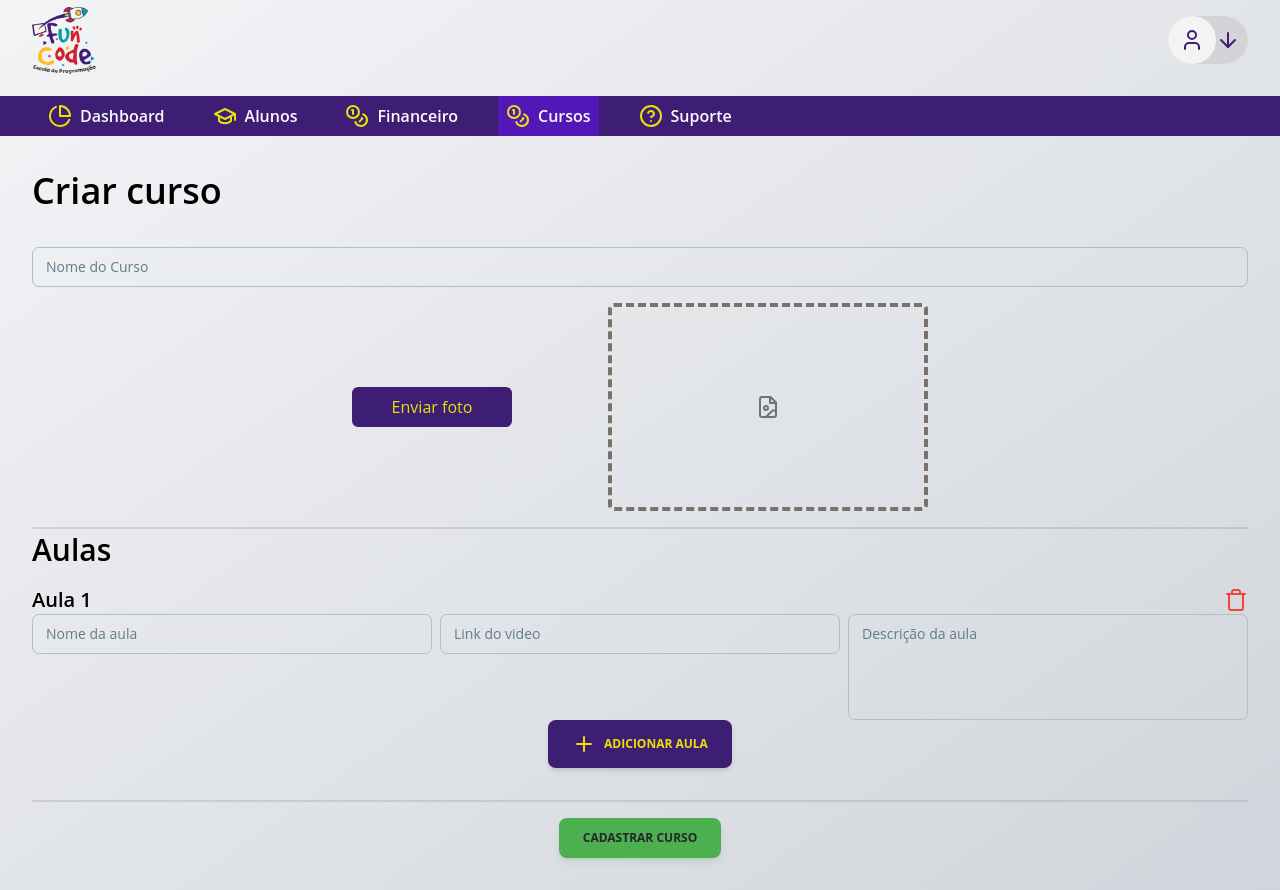
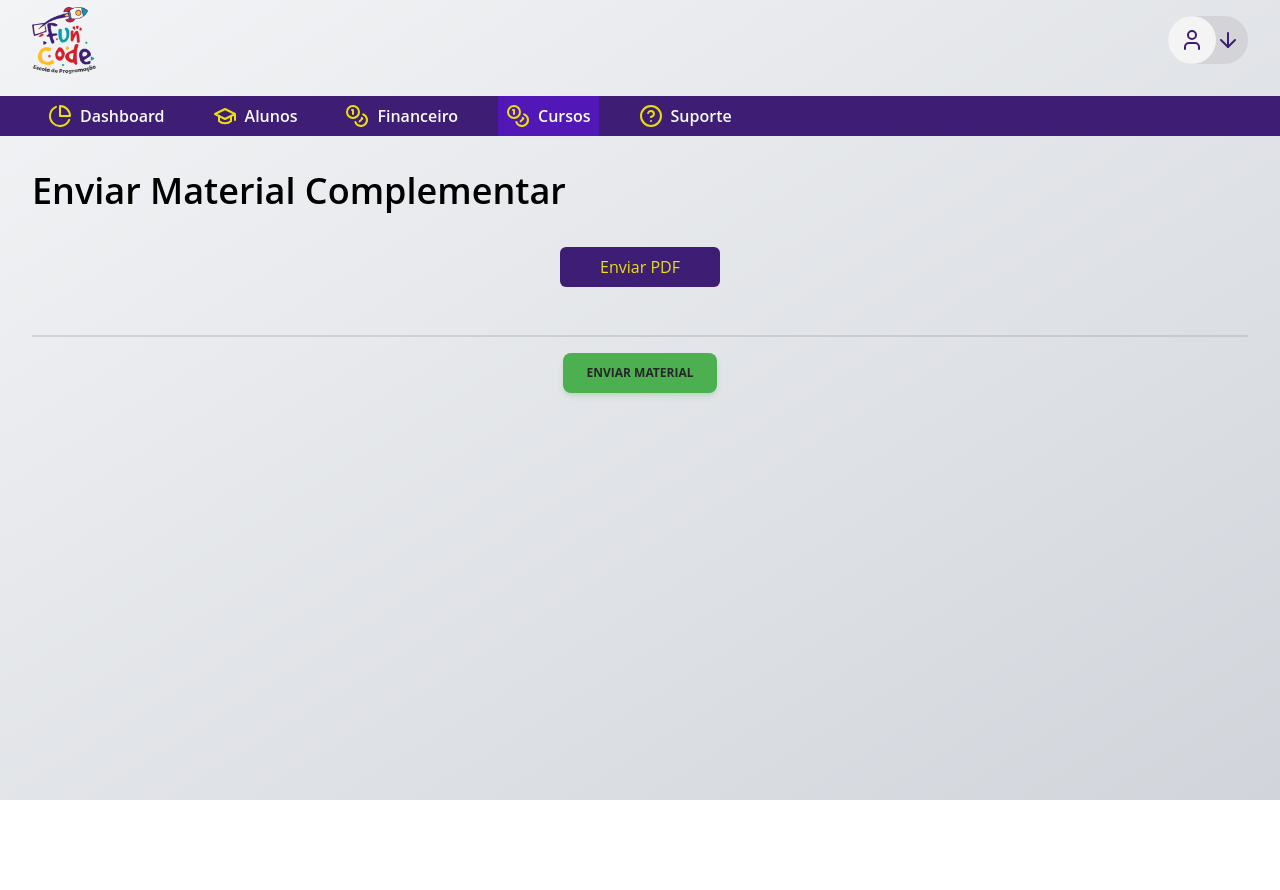
Before and after one commit to Rayan-Aguiar/FunCode_tcc, a React (Vite) app: page /admin/courses/1/add-pdf in a window 1280 px wide. After the commit the page ends 800 px from the top, so only its background shows below. Built offline with nearby package versions, Linux system fonts and the light colour scheme.

Commit message:
add pages

```diff
--- a/src/admin/components/header/index.tsx
+++ b/src/admin/components/header/index.tsx
@@ -1,18 +1,53 @@
+import { useState } from "react";
 import { ArrowDown, User } from "lucide-react";
 import Logo from "../../assets/logo.png";
 
 export default function HeaderAdmin() {
+  const [dropdownOpen, setDropdownOpen] = useState(false);
+
+  const toggleDropdown = () => {
+    setDropdownOpen(!dropdownOpen);
+  };
+
+  const closeDropdown = () => {
+    setDropdownOpen(false);
+  };
+
+  const handleArrowDownClick = () => {
+    toggleDropdown();
+  };
+
   return (
     <header className="flex items-center justify-between w-full h-20 p-8 mb-4 ">
       <div>
         <img src={Logo} alt="Logo Fun Code" className="w-16" />
       </div>
 
-      <div className="w-20 h-12 bg-zinc-300 rounded-full flex items-center">
-        <div className="w-12 h-12 bg-zinc-100 rounded-full flex items-center justify-center">
-          <User className="text-roxo" />
+      <div
+        className="relative"
+        onBlur={closeDropdown}
+      >
+        <div
+          className="w-20 h-12 bg-zinc-300 rounded-full flex items-center cursor-pointer"
+          onClick={handleArrowDownClick}
+          tabIndex={0}
+        >
+          <div className="w-12 h-12 bg-zinc-100 rounded-full flex items-center justify-center">
+            <User className="text-roxo" />
+          </div>
+          <ArrowDown className="text-roxo" />
         </div>
-        <ArrowDown className="text-roxo" />
+
+        {dropdownOpen && (
+          <div className="absolute top-14 right-0 bg-white p-2 shadow-md rounded-md">
+            <ul>
+              <li>
+
+                <button className="hover:text-roxo p-2">Sair</button>
+              </li>
+            </ul>
+          </div>
+        )}
       </div>
     </header>
   );
--- a/src/admin/views/Courses/addCoursesPDF.tsx
+++ b/src/admin/views/Courses/addCoursesPDF.tsx
@@ -1,169 +1,63 @@
 import { useLocation } from "react-router-dom";
 import HeaderAdmin from "../../components/header";
 import Navigation from "../../components/navegation";
-import { Button, Input, Textarea, Typography } from "@material-tailwind/react";
-import { FileImage, Plus, Trash } from "lucide-react";
+import { Button,   Typography } from "@material-tailwind/react";
 import { useState } from "react";
 
 export default function AddCoursePDF() {
   const location = useLocation();
   const currentPath = location.pathname;
 
-    const adicionarAula = () => {
-      setAulas([...aulas, { nome: "", linkVideo: "", descricao: "" }]);
+  const handleFileInputChange = (event: React.ChangeEvent<HTMLInputElement>) => {
+    const file = event.target.files?.[0];
+
+    if (file) {
+      const reader = new FileReader();
+
+      reader.onload = () => {
+        const base64Data = reader.result as string;
+        console.log('Arquivo convertido para base64:', base64Data);
       };
 
-    const removerAula = (index: number) => {
-      const newAulas = [...aulas];
-      newAulas.splice(index, 1);
-      setAulas(newAulas);
-    };
-
-
-    const [imagemPreview, setImagemPreview] = useState<string | undefined>(undefined);
-    const [imagemBase64, setImagemBase64] = useState<string | undefined>(undefined);
-    const [aulas, setAulas] = useState<Array<any>>([
-      { nome: "", linkVideo: "", descricao: "" },
-    ]);
-    const [formData, setFormData] = useState<any>({
-      nomeCursos: "",
-    });
-
-    const handleFileInputChange = (event: React.ChangeEvent<HTMLInputElement>) => {
-      const files = event.target.files;
-      if (files && files.length > 0) {
-        const file = files[0];
-        const reader = new FileReader();
-        reader.onload = () => {
-          if (typeof reader.result === "string") {
-            setImagemPreview(reader.result);
-            setImagemBase64(reader.result);
-          }
-        };
       reader.readAsDataURL(file);
     }
   };
 
-    const handleInputChange = (e: React.ChangeEvent<HTMLInputElement>) => {
-      const { name, value } = e.target;
-      setFormData({ ...formData, [name]: value });
-    };
-
-    const handleAulaInputChange = (
-      index: number,
-      event: React.ChangeEvent<HTMLInputElement | HTMLTextAreaElement>
-    ) => {
-      const { name, value } = event.target;
-      const newAulas = [...aulas];
-      newAulas[index][name] = value;
-      setAulas(newAulas);
-    };
-
-    const handleSubmit = (event: React.FormEvent<HTMLFormElement>) => {
-      event.preventDefault();
-
-      const dadosCurso: any = {
-        nomeCurso: formData.nomeCursos,
-        imagemBase64,
-      };
-
-      if (aulas.some(aula => aula.nome || aula.linkVideo || aula.descricao)) {
-        dadosCurso.aulas = aulas.filter(aula => aula.nome || aula.linkVideo || aula.descricao);
-      }
-
-      console.log("Dados do Curso:");
-      console.log(dadosCurso);
-    };
 
   return (
-      <div className="bg-gradient-to-br from-gray-100 to-gray-300 w-screen h-fit ">
+    <div className="bg-gradient-to-br from-gray-100 to-gray-300 w-screen min-h-screen h-fit ">
       <HeaderAdmin />
       <Navigation currentPath={currentPath} />
 
       <main className="p-8">
-          <Typography variant="h2">Criar curso</Typography>
+        <Typography variant="h2">Enviar Material Complementar</Typography>
 
         <div className="mt-8 w-full h-fit flex flex-col gap-4">
-            <Input
-              type="text"
-              name="nomeCursos"
-              label="Nome do Curso"
-              crossOrigin={undefined}
-              onChange={handleInputChange}
-            />
           <div className="flex gap-24 items-center justify-center">
             <label
               htmlFor="fileInput"
               className="bg-roxo p-2 rounded-md cursor-pointer hover:bg-roxo-normal duration-150 w-40 h-10 flex justify-center items-center text-limeyellow "
             >
-                Enviar foto
+              Enviar PDF
             </label>
             <input
               type="file"
               id="fileInput"
-                onChange={handleFileInputChange}
-                accept=".jpg, .jpeg, .png"
+              accept=".pdf"
               multiple
               className="hidden"
-              />
-              <div className="w-80 h-52 rounded-md border-4 border-stone-500 border-dashed p-4 flex justify-center items-center overflow-hidden object-cover object-center">
-                {imagemPreview ? (
-                  <img
-                    src={imagemPreview}
-                    alt="Foto Capa"
-                    className="object-cover object-center rounded-md"
-                  />
-                ) : (
-                  <FileImage className="text-zinc-500" />
-                )}
-              </div>
-            </div>
-            <div className="border-t-2 border-zinc-500/20">
-              <Typography variant="h3">Aulas</Typography>
-              <form onSubmit={handleSubmit}>
-              <div className="flex flex-col items-center">
-                {aulas.map((aula, index) => (
-                  <div className="w-full mt-4 animate-slide-down" key={index}>
-                    <div className="flex items-center justify-between">
-                      <Typography variant="h5">Aula {index + 1}</Typography>
-                      <Trash
-                        className="text-red-500 cursor-pointer hover:rotate-12 duration-150"
-                        onClick={() => removerAula(index)}
+              onChange={handleFileInputChange}
             />
           </div>
-                    <div className="flex w-full gap-2">
-                      <Input
-                        type="text"
-                        label="Nome da aula"
-                        name="nome"
-                        value={aula.nome}
-                        onChange={(e) => handleAulaInputChange(index, e)}
-                        crossOrigin={undefined}
-                      />
-                      <Input
-                        type="text"
-                        label="Link do video"
-                        name="linkVideo"
-                        value={aula.linkVideo}
-                        onChange={(e) => handleAulaInputChange(index, e)}
-                        crossOrigin={undefined}
-                      />
-                      <Textarea
-                        label="Descrição da aula"
-                        name="descricao"
-                        value={aula.descricao}
-                        onChange={(e) => handleAulaInputChange(index, e)}
-                      />
-                    </div>
-                  </div>
-                ))}
-                <Button className="bg-roxo text-limeyellow flex gap-2 items-center hover:bg-roxo-normal duration-15" onClick={adicionarAula}><Plus /> Adicionar aula</Button>
-              </div>
+
           <div className="border-t-2 border-zinc-500/20 mt-8 flex justify-center">
-                  <Button color="green" type="submit" className="mt-4 text-zinc-800 hover:-translate-y-1 duration-300">Cadastrar Curso</Button>
-
-              </div>
-              </form>
+            <Button
+              color="green"
+              type="submit"
+              className="mt-4 text-zinc-800 hover:-translate-y-1 duration-300"
+            >
+              Enviar Material
+            </Button>
           </div>
         </div>
       </main>
--- a/src/admin/views/Courses/editCourse.tsx
+++ b/src/admin/views/Courses/editCourse.tsx
@@ -91,6 +91,30 @@ export default function EditCourse() {
     console.log("Dados do Curso:");
     console.log(dadosCurso);
   };
+  const data: TableData[] = [
+    {
+      codigo: 1,
+      nomeCurso: "HTML Básico",
+      tipoCurso: "PDF",
+      status: "Ativo",
+    },
+    {
+      codigo: 2,
+      nomeCurso: "CSS Básico",
+      tipoCurso: "Video",
+      status: "Inativo",
+    },
+    {
+      codigo: 3,
+      nomeCurso: "JavaScript Básico",
+      tipoCurso: "PDF",
+      status: "Ativo",
+    },
+  ];
+
+  const primeiroCurso = data[0];
+
+  const idDoCurso = primeiroCurso.codigo;
 
   return (
     <div className="bg-gradient-to-br from-gray-100 to-gray-300 w-screen h-fit ">
@@ -102,12 +126,18 @@ export default function EditCourse() {
           <div className="flex">
             <Typography variant="h2">Editar curso</Typography>
           </div>
-          <div>
-            <Link to={`/admin/courses/#{}/add-pdf`}>
+          <div className="flex items-center gap-2">
+            <Link to={`/admin/courses/${idDoCurso}/add-pdf`}>
               <Button color="green" className="flex gap-2 items-center">
                 <FileUp /> Material Complementar
               </Button>
             </Link>
+            <Link to={`/admin/courses/${idDoCurso}/quiz`}>
+              <Button color="green" className="flex gap-2 items-center">
+                <FileUp /> Questionário
+              </Button>
+            </Link>
+
             <Button
               color="red"
               onClick={handleOpen}
--- a/src/admin/views/Courses/index.tsx
+++ b/src/admin/views/Courses/index.tsx
@@ -12,7 +12,6 @@ export default function CoursesAdmin() {
   interface TableData {
     codigo: number;
     nomeCurso: string;
-    tipoCurso: "Video" | "PDF";
     status: "Ativo" | "Inativo" | null;
   }
   const [searchTerm, setSearchTerm] = useState<string>("");
@@ -27,7 +26,7 @@ export default function CoursesAdmin() {
           <tr className="">
             <th className="p-2">Código</th>
             <th className="p-2">Nome do Curso</th>
-            <th className="p-2">Tipo</th>
+
             <th className="p-2">Status</th>
             <th className="p-2">Opções</th>
           </tr>
@@ -37,7 +36,7 @@ export default function CoursesAdmin() {
             <tr key={index} className="border-b">
               <td className="p-1">{item.codigo}</td>
               <td className="p-1">{item.nomeCurso}</td>
-              <td className="p-1">{item.tipoCurso}</td>
+
               <td className="p-1">{item.status}</td>
               <td className="p-1">
                 <Link to={`/admin/courses/edit/${item.codigo}`}>
@@ -61,24 +60,24 @@ export default function CoursesAdmin() {
     {
       codigo: 1,
       nomeCurso: "HTML Básico",
-      tipoCurso: "PDF",
+
       status: "Ativo",
     },
     {
       codigo: 2,
       nomeCurso: "CSS Básico",
-      tipoCurso: "Video",
+
       status: "Inativo",
     },
     {
       codigo: 3,
       nomeCurso: "JavaScript Básico",
-      tipoCurso: "PDF",
+
       status: "Ativo",
     },
   ];
   return (
-      <div className="bg-gradient-to-br from-gray-100 to-gray-300 w-screen h-screen ">
+      <div className="bg-gradient-to-br from-gray-100 to-gray-300 w-screen h-fit min-h-screen ">
         <HeaderAdmin />
         <Navigation currentPath={currentPath} />
         <main className="p-8">
--- /dev/null
+++ b/src/admin/views/Courses/quiz.tsx
@@ -0,0 +1,66 @@
+import { useLocation } from "react-router-dom";
+import HeaderAdmin from "../../components/header";
+import Navigation from "../../components/navegation";
+import { Button, Checkbox, Input, Typography } from "@material-tailwind/react";
+import { Plus } from "lucide-react";
+import { useState } from "react";
+
+export default function QuizAdmin() {
+  const location = useLocation();
+  const currentPath = location.pathname;
+  const [numQuestoes, setNumQuestoes] = useState(1);
+
+  const adicionarQuestao = () => {
+    setNumQuestoes(numQuestoes + 1);
+  };
+
+  const renderizarQuestoes = () => {
+    const questoes = [];
+    for (let i = 1; i <= numQuestoes; i++) {
+      questoes.push(
+        <>
+          <Input label={`Questão ${i}`} crossOrigin={undefined} />
+          <div className="flex">
+            <Checkbox label="Resposta correta" crossOrigin={undefined} />
+            <Input label="Alternativa 1" crossOrigin={undefined} />
+          </div>
+          <div className="flex">
+            <Checkbox label="Resposta correta" crossOrigin={undefined} />
+            <Input label="Alternativa 2" crossOrigin={undefined} />
+          </div>
+          <div className="flex">
+            <Checkbox label="Resposta correta" crossOrigin={undefined} />
+            <Input label="Alternativa 3" crossOrigin={undefined} />
+          </div>
+          <div className="flex">
+            <Checkbox label="Resposta correta" crossOrigin={undefined} />
+            <Input label="Alternativa 4" crossOrigin={undefined} />
+          </div>
+        </>
+      );
+    }
+    return questoes;
+  };
+
+  return (
+    <div className="bg-gradient-to-br from-gray-100 to-gray-300 w-screen min:h-scren h-fit ">
+      <HeaderAdmin />
+      <Navigation currentPath={currentPath} />
+      <main className="p-8">
+        <Typography variant="h2" className="border-b mb-4">Criar Questionário</Typography>
+
+        <div className="flex flex-col w-3/5 gap-2">
+            {renderizarQuestoes()}
+        </div>
+        <div className=" flex justify-center items-center mt-8">
+            <Button className="mt-2 flex gap-2 items-center" onClick={adicionarQuestao}><Plus/> Questão</Button>
+        </div>
+
+        <div className="border-t flex justify-center items-center mt-8">
+            <Button color="green" className="mt-2">Cadastrar questionário</Button>
+        </div>
+
+      </main>
+    </div>
+  );
+}
--- a/src/admin/views/Dashboard/index.tsx
+++ b/src/admin/views/Dashboard/index.tsx
@@ -1,9 +1,7 @@
 import {
-
   GraduationCap,
   HelpCircle,
   Landmark,
-
 } from "lucide-react";
 import CardAdmin from "../../components/card";
 import { useLocation } from "react-router-dom";
@@ -15,12 +13,12 @@ export default function Dashboard() {
   const location = useLocation();
   const currentPath = location.pathname;
   return (
-    <div className="bg-gradient-to-br from-gray-100 to-gray-300 w-screen h-fit ">
+    <div className="bg-gradient-to-br from-gray-100 to-gray-300 w-screen min-h-screen h-fit ">
       <HeaderAdmin />
       <Navigation currentPath={currentPath}/>
 
-      <main className="flex items-center justify-center flex-col">
-        <div className="grid grid-cols-4 md:flex-row justify-around items-center p-8 w-11/12 gap-8">
+      <main className="flex items-center justify-center flex-col p-8">
+        <div className="flex flex-col md:flex-row justify-around w-full items-center gap-8">
           <CardAdmin
             icon={GraduationCap}
             title="Alunos cadastrados"
@@ -31,30 +29,9 @@ export default function Dashboard() {
           <CardAdmin
             icon={HelpCircle}
             title="Suportes em aberto"
-            description="R$ 1200,00"
+            description={10}
           />
 
-          <CardAdmin
-            icon={Landmark}
-            title="Faturamento Mensal"
-            description="R$ 1200,00"
-          />
-
-          <CardAdmin
-            icon={Landmark}
-            title="Faturamento Total"
-            description="R$ 1200,00"
-          />
-          <CardAdmin
-            icon={Landmark}
-            title="Faturamento Mensal"
-            description="R$ 1200,00"
-          />
-          <CardAdmin
-            icon={Landmark}
-            title="Faturamento Mensal"
-            description="R$ 1200,00"
-          />
           <CardAdmin
             icon={Landmark}
             title="Faturamento Mensal"
--- a/src/admin/views/Students/index.tsx
+++ b/src/admin/views/Students/index.tsx
@@ -81,7 +81,7 @@ export default function Students() {
     const location = useLocation();
   const currentPath = location.pathname;
   return (
-    <div className="bg-gradient-to-br from-gray-100 to-gray-300 w-screen h-fit ">
+    <div className="bg-gradient-to-br from-gray-100 to-gray-300 w-screen min-h-screen h-fit ">
       <HeaderAdmin />
       <Navigation currentPath={currentPath}/>
 
--- a/src/router.tsx
+++ b/src/router.tsx
@@ -20,6 +20,7 @@ import CoursesAdmin from "./admin/views/Courses";
 import AddCourse from "./admin/views/Courses/addCourses";
 import EditCourse from "./admin/views/Courses/editCourse";
 import AddCoursePDF from "./admin/views/Courses/addCoursesPDF";
+import QuizAdmin from "./admin/views/Courses/quiz";
 
 export default function Router(){
     return(
@@ -37,6 +38,7 @@ export default function Router(){
                 <Route path="/admin/courses" element={<CoursesAdmin />}/>
                 <Route path="/admin/courses/add" element={<AddCourse />}/>
                 <Route path="/admin/courses/:id/add-pdf" element={<AddCoursePDF />}/>
+                <Route path="/admin/courses/:id/quiz" element={<QuizAdmin />}/>
                 <Route path="/admin/courses/edit/:id/" element={<EditCourse />}/>
                 <Route path="/admin/suport" element={<SuportAdmin />}/>
                 <Route path="/admin/suport/:id" element={<SuportDetails />}/>
```
Lines whose indentation alone changed are shown as unchanged.
